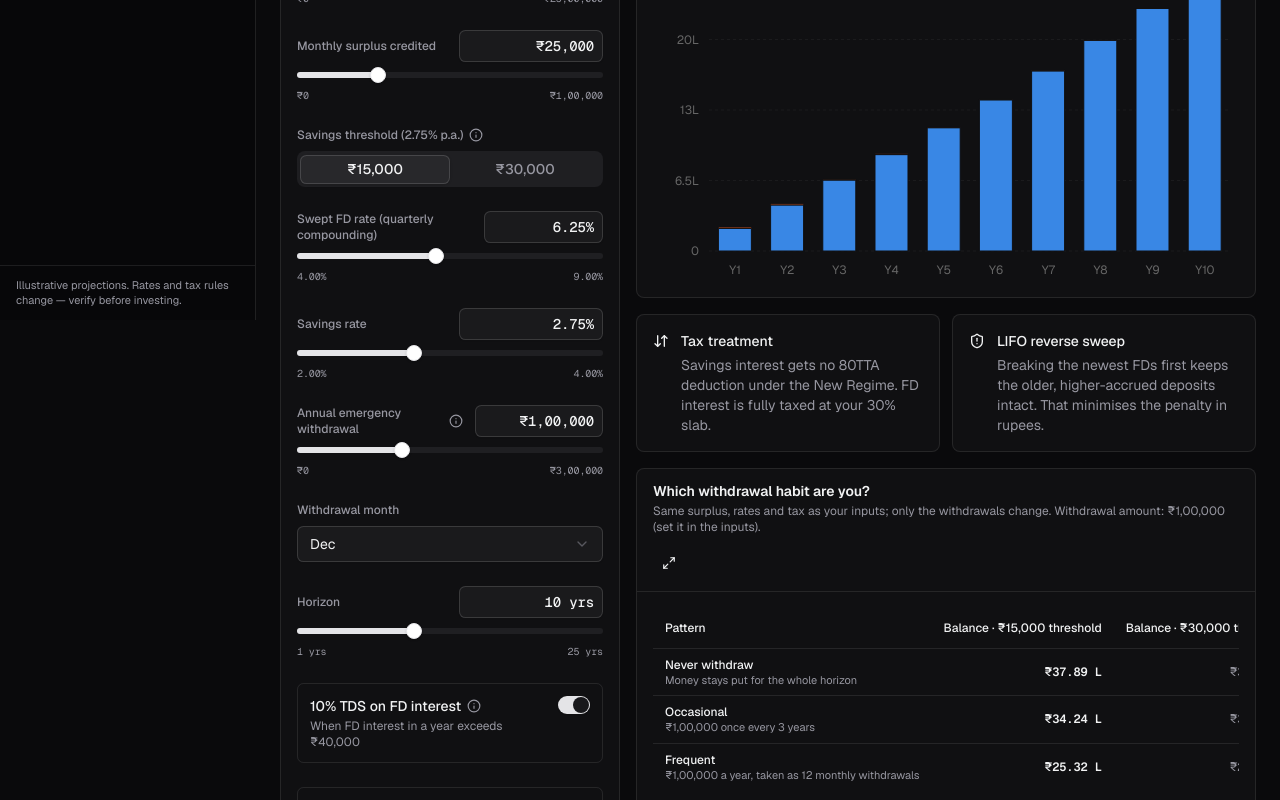
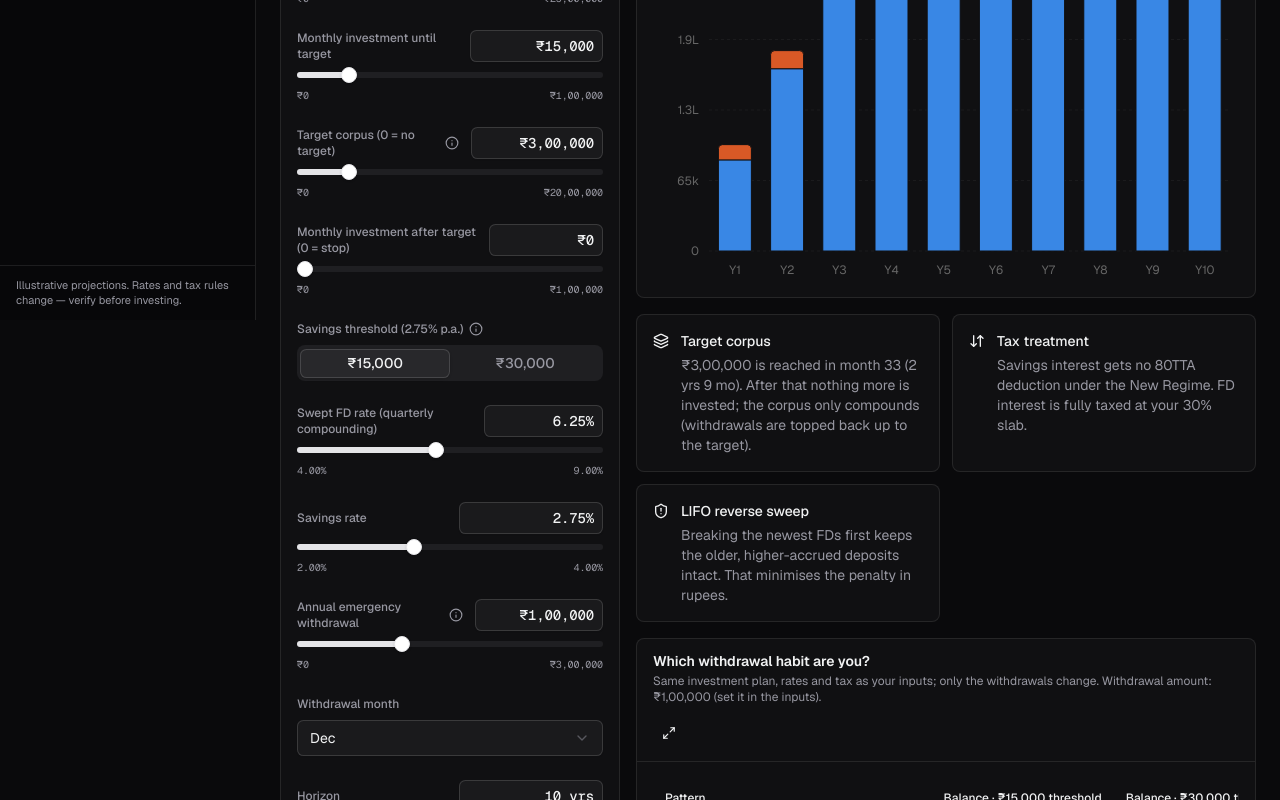
Before and after one commit to srivathsav004/investment-calculator, a Next.js app: page /auto-sweep in a window 1280 px wide. Shown: the part 480-1280 px from the top of the page. Built offline with nearby package versions, Linux system fonts and the light colour scheme.

Commit message:
feat(sweep): target corpus with stop/continue investing, actual-rupee ledger with today's-money column

```diff
--- a/src/components/calculators/SweepCalculator.tsx
+++ b/src/components/calculators/SweepCalculator.tsx
@@ -26,7 +26,9 @@ import { MonthTable, YearTable, type YearColumn } from "@/components/ledger/Year
 
 const DEFAULTS = {
   init: 15000,
-  surplus: 25000,
+  surplus: 15000,
+  tgt: 300000,
+  after: 0,
   thr: "15000" as "15000" | "30000",
   fd: SWEEP_DEFAULT_FD_RATE,
   sav: SWEEP_DEFAULT_SAVINGS_RATE,
@@ -48,7 +50,7 @@ export function SweepCalculator() {
   const { slab, regime, adjust, isReal } = useGlobalSettings();
   const [s, set, reset] = useUrlState(DEFAULTS, {
     allowed: { thr: ["15000", "30000"], wdm: MONTH_OPTIONS.map((m) => m.value) },
-    bounds: { init: [0, 2500000], surplus: [0, 100000], fd: [0.04, 0.09], sav: [0.02, 0.04], wd: [0, 300000], yrs: [1, 25] },
+    bounds: { init: [0, 100000000], surplus: [0, 10000000], tgt: [0, 100000000], after: [0, 10000000], fd: [0.04, 0.09], sav: [0.02, 0.04], wd: [0, 100000000], yrs: [1, 25] },
   });
 
   const result = useMemo(
@@ -56,6 +58,8 @@ export function SweepCalculator() {
       simulateSweep({
         initialBalance: s.init,
         monthlySurplus: s.surplus,
+        targetBalance: s.tgt,
+        monthlySurplusAfterTarget: s.after,
         threshold: Number(s.thr),
         savingsRate: s.sav,
         fdRate: s.fd,
@@ -67,30 +71,31 @@ export function SweepCalculator() {
         tdsEnabled: s.tds,
         fdStartsNextMonth: s.next,
       }),
-    [s.init, s.surplus, s.thr, s.sav, s.fd, s.wd, s.wdm, s.yrs, s.tds, s.next, slab, regime],
+    [s.init, s.surplus, s.tgt, s.after, s.thr, s.sav, s.fd, s.wd, s.wdm, s.yrs, s.tds, s.next, slab, regime],
   );
 
   const chartData = useMemo(
-    () => result.rows.map((row) => ({ year: row.year, fd: adjust(row.fdBalance, row.year), savings: adjust(row.savingsBalance, row.year) })),
-    [result.rows, adjust],
+    () => result.rows.map((row) => ({ year: row.year, fd: row.fdBalance, savings: row.savingsBalance })),
+    [result.rows],
   );
 
   const columns = useMemo<YearColumn<SweepYearRow>[]>(
     () => [
       { key: "year", label: "Year", value: (r) => r.year, format: "int" },
       { key: "fy", label: "FY", value: (r) => fyLabel(r.year), format: "text" },
-      { key: "deposits", label: "Credits", value: (r) => adjust(r.deposits, r.year), format: "inr" },
-      { key: "withdrawals", label: "Withdrawn", value: (r) => adjust(r.withdrawals, r.year), format: "inr", tone: (r) => (r.withdrawals > 0 ? "negative" : undefined) },
-      { key: "broken", label: "FD principal broken", value: (r) => adjust(r.brokenPrincipal, r.year), format: "inr" },
-      { key: "savInt", label: "Savings int.", value: (r) => adjust(r.savingsInterest, r.year), format: "inr", tone: () => "positive" },
-      { key: "fdInt", label: "FD int.", value: (r) => adjust(r.fdInterest, r.year), format: "inr", tone: () => "positive" },
-      { key: "penalty", label: "Break penalty", value: (r) => adjust(r.breakPenalty, r.year), format: "inr", tone: (r) => (r.breakPenalty > 0 ? "negative" : undefined) },
-      { key: "tds", label: "TDS", value: (r) => adjust(r.tds, r.year), format: "inr" },
-      { key: "tax", label: "Total tax", value: (r) => adjust(r.tax, r.year), format: "inr", tone: (r) => (r.tax > 0 ? "negative" : undefined) },
+      { key: "deposits", label: "Credits", value: (r) => r.deposits, format: "inr" },
+      { key: "withdrawals", label: "Withdrawn", value: (r) => r.withdrawals, format: "inr", tone: (r) => (r.withdrawals > 0 ? "negative" : undefined) },
+      { key: "broken", label: "FD principal broken", value: (r) => r.brokenPrincipal, format: "inr" },
+      { key: "savInt", label: "Savings int.", value: (r) => r.savingsInterest, format: "inr", tone: () => "positive" },
+      { key: "fdInt", label: "FD int.", value: (r) => r.fdInterest, format: "inr", tone: () => "positive" },
+      { key: "penalty", label: "Break penalty", value: (r) => r.breakPenalty, format: "inr", tone: (r) => (r.breakPenalty > 0 ? "negative" : undefined) },
+      { key: "tds", label: "TDS", value: (r) => r.tds, format: "inr" },
+      { key: "tax", label: "Total tax", value: (r) => r.tax, format: "inr", tone: (r) => (r.tax > 0 ? "negative" : undefined) },
       { key: "fdCount", label: "Live FDs", value: (r) => r.fdCount, format: "int" },
-      { key: "total", label: "Total balance", value: (r) => adjust(r.total, r.year), format: "inr", strong: true },
+      { key: "total", label: "Total balance", value: (r) => r.total, format: "inr", strong: true },
+      ...(isReal ? [{ key: "real", label: "Total balance (today's ₹)", value: (r: SweepYearRow) => adjust(r.total, r.year), format: "inr" as const }] : []),
     ],
-    [adjust],
+    [adjust, isReal],
   );
 
   const scenarios = useMemo(
@@ -99,6 +104,8 @@ export function SweepCalculator() {
         {
           initialBalance: s.init,
           monthlySurplus: s.surplus,
+          targetBalance: s.tgt,
+          monthlySurplusAfterTarget: s.after,
           threshold: SWEEP_THRESHOLDS[0],
           savingsRate: s.sav,
           fdRate: s.fd,
@@ -112,7 +119,7 @@ export function SweepCalculator() {
         },
         s.wd,
       ),
-    [s.init, s.surplus, s.sav, s.fd, s.wd, s.wdm, s.yrs, s.tds, s.next, slab, regime],
+    [s.init, s.surplus, s.tgt, s.after, s.sav, s.fd, s.wd, s.wdm, s.yrs, s.tds, s.next, slab, regime],
   );
   const scenarioKeys = ["none", "occasional", "frequent"] as const;
 
@@ -150,7 +157,7 @@ export function SweepCalculator() {
       />
 
       <div className="grid grid-cols-1 gap-3 sm:grid-cols-2 xl:grid-cols-4">
-        <KpiCard label={isReal ? "Post-tax balance (today's ₹)" : "Post-tax balance"} value={<Money value={adjust(result.finalTotal, s.yrs)} />} hint={<span className="num">{formatINR(adjust(result.finalTotal, s.yrs))}</span>} icon={Layers} />
+        <KpiCard label="Post-tax balance" value={<Money value={result.finalTotal} />} hint={<span className="num">{isReal ? `Worth ${formatINR(adjust(result.finalTotal, s.yrs))} in today's money` : formatINR(result.finalTotal)}</span>} icon={Layers} />
         <KpiCard label="Interest (net of penalties)" value={<Money value={result.totalNetInterest} />} tone="positive" hint={`Post-tax yield, final FY: ${formatPct(lastYearYield)}`} icon={Coins} />
         <KpiCard
           label="Tax paid"
@@ -171,12 +178,28 @@ export function SweepCalculator() {
               value={s.init}
               min={0}
               max={2500000}
+              typedMax={100000000}
               step={5000}
               format={formatINR}
               onChange={(v) => set("init", v)}
               info={`Starts in savings. At or below the ${formatCompactINR(Number(s.thr))} threshold nothing sweeps, so it only earns the savings rate until a credit pushes the balance at least ${formatINR(SWEEP_UNIT)} past the threshold.`}
             />
-            <SliderField id="sw-surplus" label="Monthly surplus credited" value={s.surplus} min={0} max={100000} step={1000} format={formatINR} onChange={(v) => set("surplus", v)} />
+            <SliderField id="sw-surplus" label={s.tgt > 0 ? "Monthly investment until target" : "Monthly surplus credited"} value={s.surplus} min={0} max={100000} step={1000} typedMax={10000000} format={formatINR} onChange={(v) => set("surplus", v)} />
+            <SliderField
+              id="sw-tgt"
+              label="Target corpus (0 = no target)"
+              value={s.tgt}
+              min={0}
+              max={2000000}
+              step={25000}
+              typedMax={100000000}
+              format={formatINR}
+              onChange={(v) => set("tgt", v)}
+              info="Invest the monthly amount until savings plus swept FDs reach this total, e.g. an emergency fund. If withdrawals pull the total back below it, investing resumes until it is topped up again."
+            />
+            {s.tgt > 0 ? (
+              <SliderField id="sw-after" label="Monthly investment after target (0 = stop)" value={s.after} min={0} max={100000} step={1000} typedMax={10000000} format={formatINR} onChange={(v) => set("after", v)} />
+            ) : null}
             <Segmented
               label="Savings threshold (2.75% p.a.)"
               value={s.thr}
@@ -195,6 +218,7 @@ export function SweepCalculator() {
               value={s.wd}
               min={0}
               max={300000}
+              typedMax={100000000}
               step={5000}
               format={formatINR}
               onChange={(v) => set("wd", v)}
@@ -222,11 +246,18 @@ export function SweepCalculator() {
         </SectionCard>
 
         <div className="min-w-0 space-y-4">
-          <SectionCard title="Where the money sits" description={isReal ? "Inflation-adjusted to today's rupees, 31 March" : "Post-tax balances on 31 March"} expandable>
+          <SectionCard title="Where the money sits" description="Post-tax balances on 31 March, actual rupees" expandable>
             <WealthChart data={chartData} xKey="year" series={SERIES} kind="bar" stacked xTickFormatter={(v) => `Y${v}`} tooltipLabel={(v) => `Year ${v} · ${fyLabel(Number(v))}`} />
           </SectionCard>
 
           <div className="grid grid-cols-1 gap-3 md:grid-cols-2">
+            {s.tgt > 0 ? (
+              <Callout icon={Layers} title="Target corpus">
+                {result.targetReachedMonth
+                  ? `${formatINR(s.tgt)} is reached in month ${result.targetReachedMonth} (${Math.floor((result.targetReachedMonth - 1) / 12)} yrs ${(result.targetReachedMonth - 1) % 12 + 1} mo). ${s.after > 0 ? `After that you invest ${formatINR(s.after)} a month.` : "After that nothing more is invested; the corpus only compounds (withdrawals are topped back up to the target)."}`
+                  : `${formatINR(s.tgt)} is not reached within ${s.yrs} years at ${formatINR(s.surplus)} a month.`}
+              </Callout>
+            ) : null}
             <Callout icon={ArrowDownUp} title="Tax treatment">
               Savings interest {regime === "old" ? "gets the 80TTA deduction (up to ₹10,000)" : "gets no 80TTA deduction under the New Regime"}. FD interest is fully taxed at your {Math.round(slab * 100)}% slab.
             </Callout>
@@ -243,7 +274,7 @@ export function SweepCalculator() {
 
           <SectionCard
             title="Which withdrawal habit are you?"
-            description={`Same surplus, rates and tax as your inputs; only the withdrawals change. Withdrawal amount: ${formatINR(s.wd)} (set it in the inputs).`}
+            description={`Same investment plan, rates and tax as your inputs; only the withdrawals change. Withdrawal amount: ${formatINR(s.wd)} (set it in the inputs).`}
             expandable
           >
             <div className="overflow-x-auto">
@@ -275,7 +306,7 @@ export function SweepCalculator() {
                         </TableCell>
                         {pair.map((o) => (
                           <TableCell key={o.threshold} className={`px-3 text-right ${o === best ? "font-semibold" : "text-muted-foreground"}`}>
-                            <Money value={adjust(o.finalTotal, s.yrs)} />
+                            <Money value={o.finalTotal} />
                           </TableCell>
                         ))}
                         <TableCell className="px-3 text-right">
@@ -288,7 +319,7 @@ export function SweepCalculator() {
                           </Badge>
                           <span className="ml-2 text-muted-foreground">
                             {gap < 0.002 * best.finalTotal ? "marginal" : "+"}
-                            {gap >= 0.002 * best.finalTotal ? formatCompactINR(adjust(gap, s.yrs)) : ""}
+                            {gap >= 0.002 * best.finalTotal ? formatCompactINR(gap) : ""}
                           </span>
                         </TableCell>
                       </TableRow>
@@ -313,7 +344,7 @@ export function SweepCalculator() {
             rowKey={(r) => r.year}
             detailTitle={(r) => `Year ${r.year} · ${fyLabel(r.year)} · month by month`}
             detailDescription={() =>
-              `Savings interest accrues monthly and is credited every quarter. Each swept FD compounds quarterly from its own start date. Actual rupees${isReal ? ", not inflation-adjusted" : ""}.`
+              `Savings interest accrues monthly and is credited every quarter. Each swept FD compounds quarterly from its own start date. Actual rupees.`
             }
             renderDetail={(r) => <MonthTable rows={r.months} columns={monthColumns} rowKey={(m) => m.month} note={(m) => m.note} />}
           />
--- a/src/lib/engines/sweepEngine.ts
+++ b/src/lib/engines/sweepEngine.ts
@@ -12,7 +12,12 @@ export const SWEEP_THRESHOLDS = [15_000, 30_000] as const;
 
 export interface SweepInput {
   initialBalance: number;
+  /** Monthly amount invested while the total balance is below `targetBalance` (or always, when there is no target). */
   monthlySurplus: number;
+  /** Corpus (e.g. an emergency fund) to build first. 0 or undefined = no target, keep investing `monthlySurplus` forever. */
+  targetBalance?: number;
+  /** Monthly amount invested once the total balance has reached the target (0 = stop investing). */
+  monthlySurplusAfterTarget?: number;
   threshold: number;
   savingsRate: number;
   fdRate: number;
@@ -76,6 +81,8 @@ export interface SweepYearRow {
 
 export interface SweepResult {
   rows: SweepYearRow[];
+  /** 1-based month in which the total balance first reached the target, if it did. */
+  targetReachedMonth?: number;
   finalTotal: number;
   totalDeposits: number;
   totalWithdrawals: number;
@@ -109,6 +116,10 @@ export function simulateSweep(input: SweepInput): SweepResult {
   const penaltyQuarterlyRate = Math.max(0, input.fdRate - SWEEP_BREAK_PENALTY) / 4;
   let savings = input.initialBalance;
   let pendingSavingsInterest = 0;
+
+  const target = input.targetBalance && input.targetBalance > 0 ? input.targetBalance : 0;
+  const afterTarget = Math.max(0, input.monthlySurplusAfterTarget ?? 0);
+  let targetReachedMonth: number | undefined;
 
   const eventsPerYear = Math.min(12, Math.max(1, Math.round(input.withdrawalsPerYear ?? 1)));
   const everyYears = Math.max(1, Math.round(input.withdrawalEveryYears ?? 1));
@@ -176,10 +187,18 @@ export function simulateSweep(input: SweepInput): SweepResult {
     for (let month = 1; month <= 12; month++) {
       const simMonth = (year - 1) * 12 + month - 1;
       const brokenBefore = acc.brokenPrincipal;
-      const monthCredit = input.monthlySurplus + (year === 1 && month === 1 ? input.initialBalance : 0);
-      savings += input.monthlySurplus;
-      deposits += input.monthlySurplus;
-      cumulativeDeposits += input.monthlySurplus;
+      // Below the target the full monthly amount goes in (capped at the gap); at or above it, the after-target amount.
+      let contribution = input.monthlySurplus;
+      let belowTarget = false;
+      if (target > 0) {
+        const gap = target - (savings + fdTotal());
+        belowTarget = gap > 0.005;
+        contribution = belowTarget ? Math.min(input.monthlySurplus, gap) : afterTarget;
+      }
+      const monthCredit = contribution + (year === 1 && month === 1 ? input.initialBalance : 0);
+      savings += contribution;
+      deposits += contribution;
+      cumulativeDeposits += contribution;
 
       let withdrawnNow = 0;
       if (year % everyYears === 0 && withdrawalMonths.has(month) && perEvent > 0) {
@@ -216,6 +235,10 @@ export function simulateSweep(input: SweepInput): SweepResult {
       if (swept > 0) notes.push(`${formatRupees(swept)} swept into FD #${fds.length}`);
       if (acc.brokenPrincipal - brokenBefore > 0.005) notes.push(`Reverse sweep broke ${formatRupees(acc.brokenPrincipal - brokenBefore)} of FD principal`);
       if (swept > 0 && input.fdStartsNextMonth) notes.push("new FD earns from next month");
+      if (target > 0 && !belowTarget && targetReachedMonth === undefined) {
+        targetReachedMonth = simMonth + 1;
+        notes.push(`Target ${formatRupees(target)} reached${afterTarget > 0 ? ` — investing ${formatRupees(afterTarget)}/mo from now` : " — investing stops"}`);
+      }
       monthRows.push({
         month,
         credited: monthCredit,
@@ -297,6 +320,7 @@ export function simulateSweep(input: SweepInput): SweepResult {
   const last = rows[rows.length - 1];
   return {
     rows,
+    targetReachedMonth,
     finalTotal: last ? last.total : input.initialBalance,
     totalDeposits: cumulativeDeposits,
     totalWithdrawals: cumulativeWithdrawals,
```
